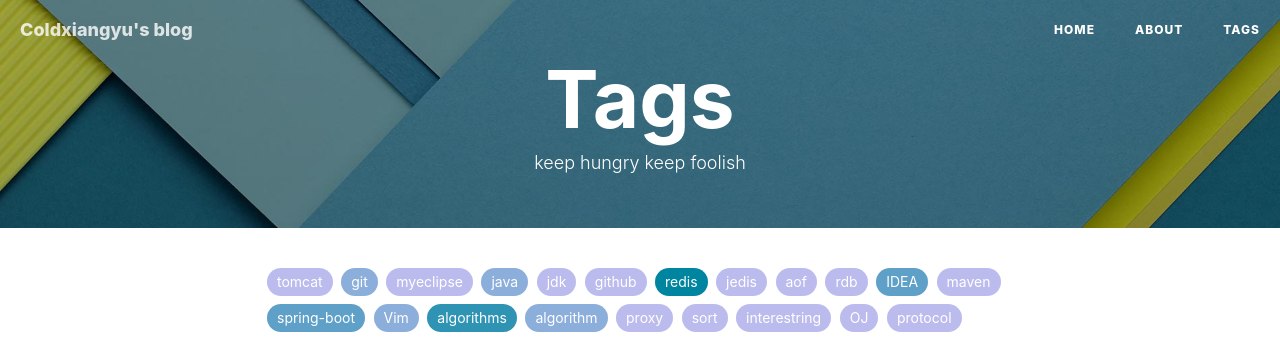
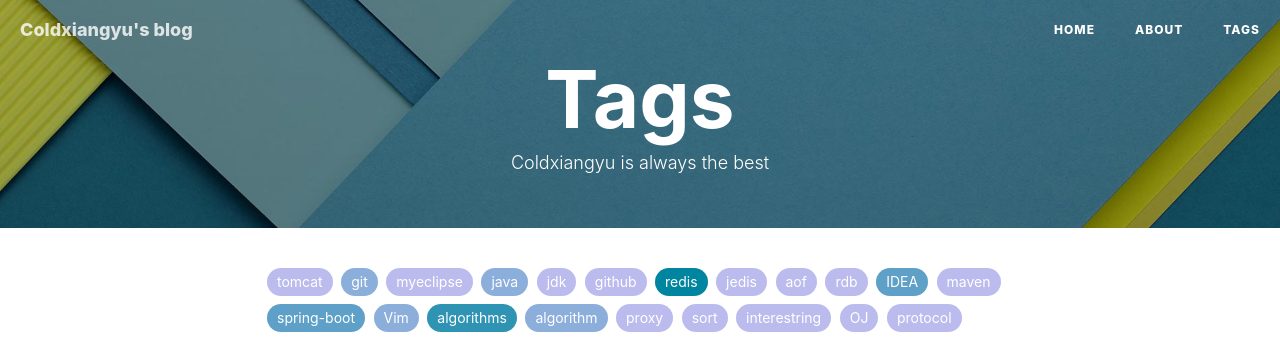
Before and after one commit to coldxiangyu/lengxiangyu.github.io, a Jekyll site: the page built from tags.html, in a window 1280 px wide and 900 px high. Shown: the top 338 px of the window. Built offline with Jekyll 4.4.1, drawn with Linux system fonts in a browser that asks for light colours; nearby versions of some CDN libraries; comment, search, counter and statistics services are not loaded.

Commit message:
modified the tags

```diff
--- a/tags.html
+++ b/tags.html
@@ -1,7 +1,7 @@
 ---
 title: Tags
 layout: default
-description: keep hungry keep foolish
+description: Coldxiangyu is always the best
 header-img: "img/tag-bg.jpg"
 ---
 
```
